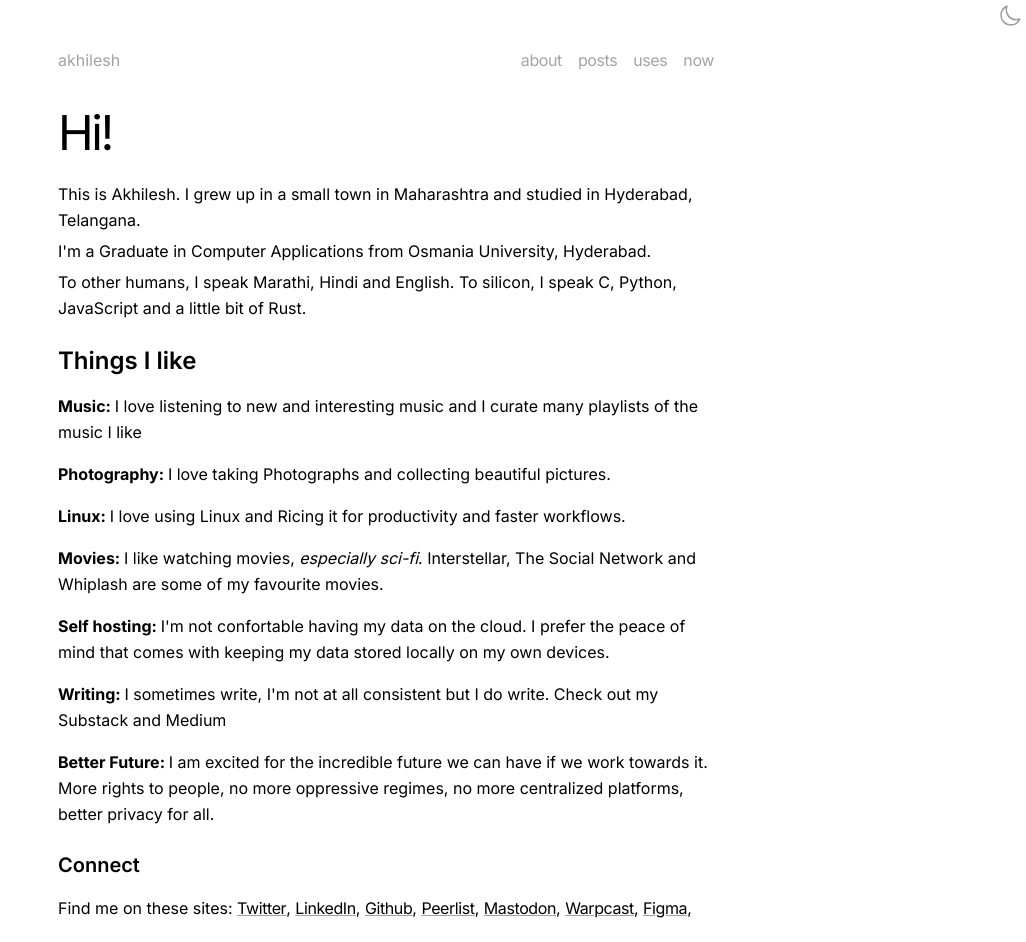
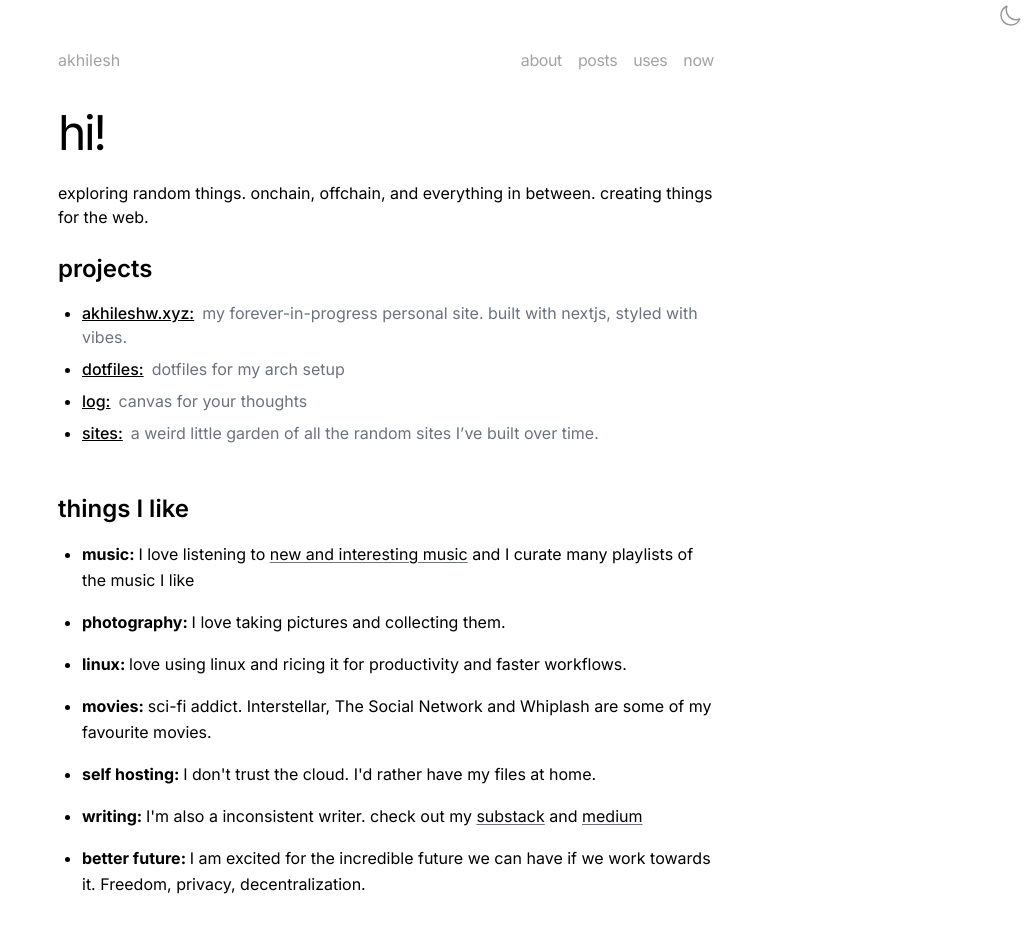
Before and after one commit to akhilesh-w/akhileshw.xyz, a Next.js app: page /about in a window 1280 px wide. Shown: the top 942 px of the page, without its empty margins (254-1280 px from the left). Built offline with nearby package versions, Linux system fonts and the light colour scheme.

Commit message:
new update

```diff
--- /dev/null
+++ b/components/ProjectsSection.tsx
@@ -0,0 +1,42 @@
+const projects = [
+  {
+    name: 'akhileshw.xyz:',
+    description: 'my forever-in-progress personal site. built with nextjs, styled with vibes.',
+    link: 'https://akhileshw.xyz',
+  },
+  {
+    name: 'dotfiles:',
+    description: 'dotfiles for my arch setup',
+    link: 'https://github.com/akhileshw/dotfiles',
+  },
+  {
+    name: 'log:',
+    description: 'canvas for your thoughts',
+    link: 'https://log.akhileshw.xyz/',
+  },
+  {
+    name: 'sites:',
+    description: 'a weird little garden of all the random sites I’ve built over time.',
+    link: 'https://sites.akhileshw.xyz',
+  },
+];
+
+export default function ProjectsSection() {
+  return (
+    <section className="mb-8">
+      <h2 className="text-2xl font-semibold mb-4">projects</h2>
+      <ul className="list-disc pl-6 space-y-2">
+        {projects.map((project) => (
+          <li key={project.name}>
+            <a href={project.link} target="_blank" rel="noopener noreferrer" className="underline font-medium">
+              {project.name}
+            </a>
+            {project.description && (
+              <span className="text-gray-500 ml-2">{project.description}</span>
+            )}
+          </li>
+        ))}
+      </ul>
+    </section>
+  );
+}
--- a/src/app/about/page.tsx
+++ b/src/app/about/page.tsx
@@ -2,6 +2,7 @@ import { Metadata } from "next";
 import React, { Children } from "react";
 import MainLayout from "../../../components/main-layout";
 import linker from "../../../components/linker";
+import ProjectsSection from '../../../components/ProjectsSection';
 
 export const metadata: Metadata = {}
 
@@ -9,44 +10,74 @@ export default function About() {
   return (
     <MainLayout>
       <header>
-        <h1 className="leading-tight tracking-tighter text-4xl sm:text-5xl mb-6">Hi!</h1>
+        <h1 className="leading-tight tracking-tighter text-4xl sm:text-5xl mb-6">hi!</h1>
       </header>
 
       <main>
-        <section className="mb-6 leading-relaxed">
-          <p>This is Akhilesh. I grew up in a small town in Maharashtra and studied in Hyderabad, Telangana.</p>
-          <p>I'm a Graduate in Computer Applications from Osmania University, Hyderabad.</p>
-          <p>To other humans, I speak Marathi, Hindi and English. To silicon, I speak C, Python, JavaScript and a little bit of Rust.</p>
+
+        <p className="mb-6">exploring random things. onchain, offchain, and everything in between. creating things for the web.</p>
+
+        <ProjectsSection />
+
+        <section className="mb-6 leading-relaxed mt-12">
+          <h2 className="text-2xl font-semibold mb-4">things I like</h2>
+          <ul className="list-disc pl-6 space-y-4">
+            <li>
+              <strong>music: </strong>
+              I love listening to{" "}
+              <a
+                href="https://open.spotify.com/user/31knvgklastaewzgvec6s67stw74?si=64401350b4a542ad"
+                className="underline underline-offset-2 decoration-gray-500 hover:decoration-gray-700 transition-colors"
+              >
+                new and interesting music
+              </a>{" "}
+              and I curate many playlists of the music I like
+            </li>
+            <li>
+              <strong>photography: </strong>
+              I love taking pictures and collecting them.
+            </li>
+            <li>
+              <strong>linux: </strong>
+              love using linux and ricing it for productivity and faster workflows.
+            </li>
+            <li>
+              <strong>movies: </strong>
+              sci-fi addict. Interstellar, The Social Network and Whiplash are some of my favourite movies.
+            </li>
+            <li>
+              <strong>self hosting: </strong>
+              I don't trust the cloud. I'd rather have my files at home.
+            </li>
+            <li>
+              <strong>writing: </strong>
+              I'm also a inconsistent writer. check out my{" "}
+              <a
+                href="https://akhileshw.substack.com/"
+                className="underline underline-offset-2 decoration-gray-500 hover:decoration-gray-700 transition-colors"
+              >
+                substack
+              </a>{" "}
+              and{" "}
+              <a
+                href="https://medium.com/@akhileshw"
+                className="underline underline-offset-2 decoration-gray-500 hover:decoration-gray-700 transition-colors"
+              >
+                medium
+              </a>
+            </li>
+            <li>
+              <strong>better future: </strong>
+              I am excited for the incredible future we can have if we work towards it. Freedom, privacy, decentralization.
+            </li>
+          </ul>
         </section>
 
-        <section className="mb-6 leading-relaxed">
-          <h2 className="text-2xl font-semibold mb-4">Things I like</h2>
-
-          <ul className="space-y-4">
-            <li><strong>Music: </strong>I love listening to <a href="https://open.spotify.com/user/31knvgklastaewzgvec6s67stw74?si=64401350b4a542ad">new and interesting music</a>  and I curate many playlists of the music I like</li>
-
-
-            <li><strong>Photography: </strong>I love taking Photographs and collecting beautiful pictures.</li>
-
-            <li><strong>Linux: </strong>I love using Linux and Ricing it for productivity and faster workflows.</li>
-
-            <li><strong>Movies: </strong>I like watching movies, <em>especially sci-fi</em>. Interstellar, The Social Network and Whiplash are some of my favourite movies.</li>
-
-            <li><strong>Self hosting: </strong>I'm not confortable having my data on the cloud. I prefer the peace of mind that comes with keeping my data stored locally on my own devices.</li>
-
-            <li><strong>Writing: </strong>I sometimes write, I'm not at all consistent but I do write. Check out my <a href="https://akhileshw.substack.com/">Substack</a> and <a href="https://medium.com/@akhileshw">Medium</a></li>
-
-            <li><strong>Better Future: </strong>I am excited for the incredible future we can have if we work towards it. More rights to people, no more oppressive regimes, no more centralized platforms, better privacy for all.</li>
-
-          </ul>
-
-        </section>
-
-        <section className="leading-relaxed space-y-4">
-          <p className="text-xl font-semibold">Connect</p>
+        <section className="leading-relaxed space-y-4 mt-12">
+          <p className="text-xl font-semibold">connect</p>
 
           <div>
-            Find me on these sites:{" "}
+            find me on these sites:{" "}
 
             {linker({ linktext: "Twitter", href: "https://twitter.com/theakhileshw" })}
             {", "}
@@ -64,11 +95,12 @@ export default function About() {
             {", "}
           </div>
 
-          <div> Reach out at {" "}
+          <div className="mt-12"> reach out at {" "}
             {linker({ linktext: "hey@akhileshw.xyz", href: "mailto:hey@akhileshw.xyz" })}
           </div>
 
         </section>
+
       </main>
     </MainLayout>
   )
--- a/src/app/uses/page.tsx
+++ b/src/app/uses/page.tsx
@@ -17,12 +17,12 @@ export default function Uses() {
       </header>
       <main>
         <section className="mb-8">
-          <h2 className="text-2xl font-semibold mb-4">Hardware</h2>
+          <h2 className="text-2xl font-semibold mb-4">hardware</h2>
           <ul className="space-y-4 leading-relaxed">
-            <li><strong>Laptop:</strong> Lenovo IdeaPad Gaming 3, It runs Arch.</li>
-            <li><strong>Old Laptop:</strong> ThinkPad T440s (Old laptop which just sits in my closet now). I got this second hand when I was in first year of college when I was obssesed with Thinkpads (I still am). It runs ubuntu.</li>
-            <li><strong>Monitor:</strong> {linker({ linktext: 'LG 32" 4k.', href: "https://amzn.to/3z0gjr1" })}  I've searched a lot for a good monitor before landing on this one. Monitors are almost universally bad and the ones that are not bad are just expensive, this one is really good for the price. </li>
-            <li><strong>Phone:</strong> I use pocofone with LineageOS, it's old now but sadly I can't find a worthy replacement.</li>
+            <li><strong>laptop:</strong> Lenovo IdeaPad Gaming 3, It runs Arch.</li>
+            <li><strong>old laptop:</strong> ThinkPad T440s (Old laptop which just sits in my closet now). I got this second hand when I was in first year of college when I was obssesed with Thinkpads (I still am). It runs ubuntu.</li>
+            <li><strong>monitor:</strong> {linker({ linktext: 'LG 32" 4k.', href: "https://amzn.to/3z0gjr1" })}  I've searched a lot for a good monitor before landing on this one. monitors are almost universally bad and the ones that are not bad are just expensive, this one is really good for the price. </li>
+            <li><strong>phone:</strong> I use pocofone with LineageOS, it's old now but sadly I can't find a worthy replacement.</li>
           </ul>
         </section>
 
@@ -31,40 +31,40 @@ export default function Uses() {
           <ul className="space-y-4">
             <li>
               <strong>OS:</strong> I use {" "}
-              {linker({ linktext: "Arch", href: "https://archlinux.org/" })} +{" "}
+              {linker({ linktext: "arch", href: "https://archlinux.org/" })} +{" "}
               {linker({ linktext: "i3", href: "https://i3wm.org/" })} as my daily driver.
             </li>
 
             <li>
-              <strong>Note Taking: </strong>
-              {linker({ linktext: "Logseq", href: "https://github.com/logseq/logseq" })} is a free & open source markdown editor with a really nice UI. It's kinda like Obsidian but it's open source and free. I use it for note taking and journaling.
+              <strong>note taking: </strong>
+              {linker({ linktext: "logseq", href: "https://github.com/logseq/logseq" })} is a free & open source markdown editor with a really nice UI. It's kinda like Obsidian but it's open source and free. I use it for note taking and journaling.
             </li>
 
             <li>
-              <strong>Editor: </strong>
+              <strong>editor: </strong>
               {linker({ linktext: "vscode", href: "https://code.visualstudio.com/" })} and{" "}
-              {linker({ linktext: "neovim", href: "https://neovim.io/" })} are my editors of choice. I'm now trying out {linker({ linktext: "Zed", href: "https://zed.dev/" })} which is really fast and I'm kinda liking it. Maybe I'll switch to it full time.
+              {linker({ linktext: "neovim", href: "https://neovim.io/" })} are my editors of choice. been trying out {linker({ linktext: "zed", href: "https://zed.dev/" })} and cursor as well.
             </li>
 
             <li>
-              <strong>Terminal: </strong>
-              {linker({ linktext: "alacritty", href: "https://alacritty.org/" })} with {linker({ linktext: "tmux", href: "https://github.com/tmux/tmux/wiki" })}  is a crazy fast setup especially if you use neovim. Sadly I'm not using it as much as I used to. But it's still a good setup.
+              <strong>terminal: </strong>
+              {linker({ linktext: "alacritty", href: "https://alacritty.org/" })} with {linker({ linktext: "tmux", href: "https://github.com/tmux/tmux/wiki" })}  is a crazy fast setup especially if you use neovim. sadly I'm not using it as much as I used to. but it's still a good setup.
             </li>
 
             <li>
-              <strong>Browser: </strong> {linker({ linktext: "Brave", href: "https://brave.com/" })} and chromium for browsing the web <em>(I'm yet not paranoid enough to install ungoogled-chromium)</em>. Brave is my primary browser anyway, I use it with brave search, it works great. It also has a LLM search like Perplexity which just summarized everything.
+              <strong>browser: </strong> {linker({ linktext: "brave", href: "https://brave.com/" })} and chromium for browsing the web <em>(I'm yet not paranoid enough to install ungoogled-chromium)</em>. brave is my primary browser anyway, I use it with brave search, which i started using when I ditched google search. and honestly it works great.
             </li>
 
             <li>
-              <strong>Email:</strong> I use {linker({ linktext: "proton mail", href: "https://proton.me/mail" })}  for now, but I think I should just self host an email server. I also have gmail though, can't just get rid of it sadly.
+              <strong>email:</strong> I use {linker({ linktext: "proton mail", href: "https://proton.me/mail" })} for personal use. I also have gmail though, can't just get rid of it sadly.
             </li>
 
             <li>
-              <strong>Messaging:</strong> I use almost all texting apps but the ones I use the most are {linker({ linktext: "telegram", href: "https://telegram.org/" })}  and discord. I think Telegram is the best messaging app out there, it has a lot of features and great UI.
+              <strong>messaging:</strong> I use almost all texting apps but mostly it's just {linker({ linktext: "telegram", href: "https://telegram.org/" })}  and discord. I think telegram is the best messaging app out there (great UI, great features, multiple device support without any effort).
             </li>
 
             <li>
-              <strong>Music: </strong> {linker({ linktext: "Spotify", href: "https://www.spotify.com/" })}. I have a habit of always playing something while I'm working, that's why a centralised platform with a large music repository works for me. Otherwise I'd have stored all my music locally.
+              <strong>music: </strong> {linker({ linktext: "spotify", href: "https://www.spotify.com/" })}. is youtube music better? maybe. but i like spotify better.
             </li>
           </ul>
         </section>
```
